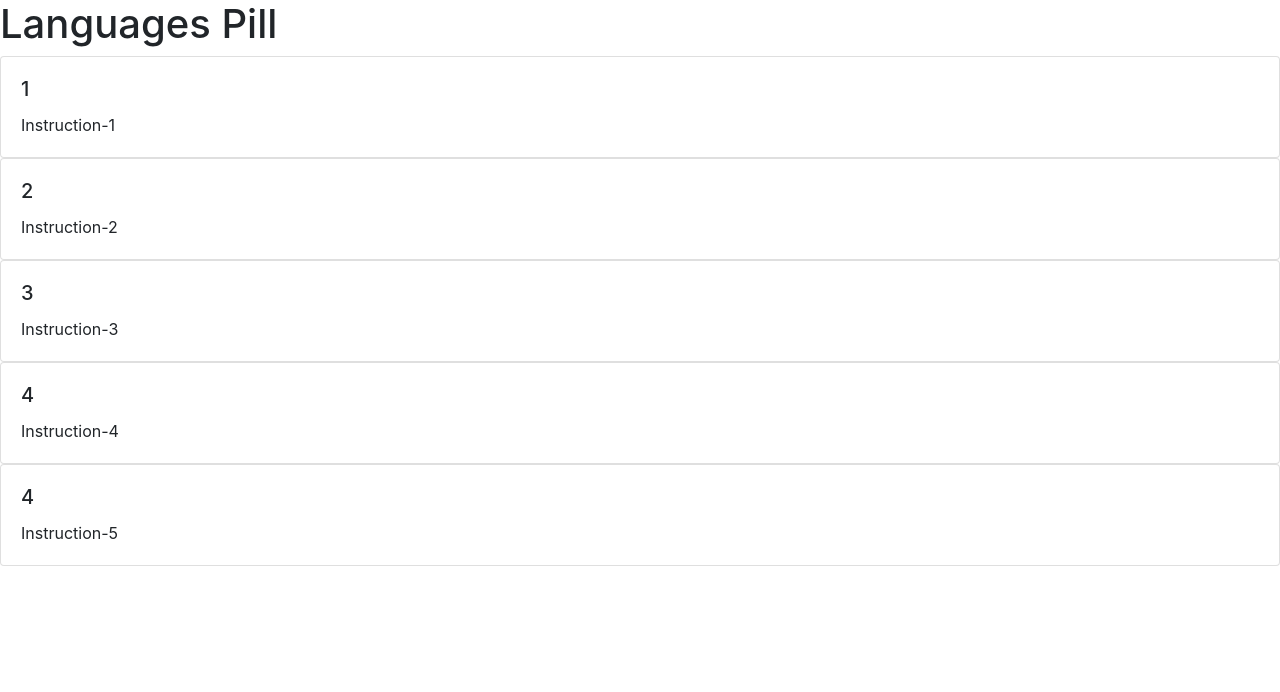
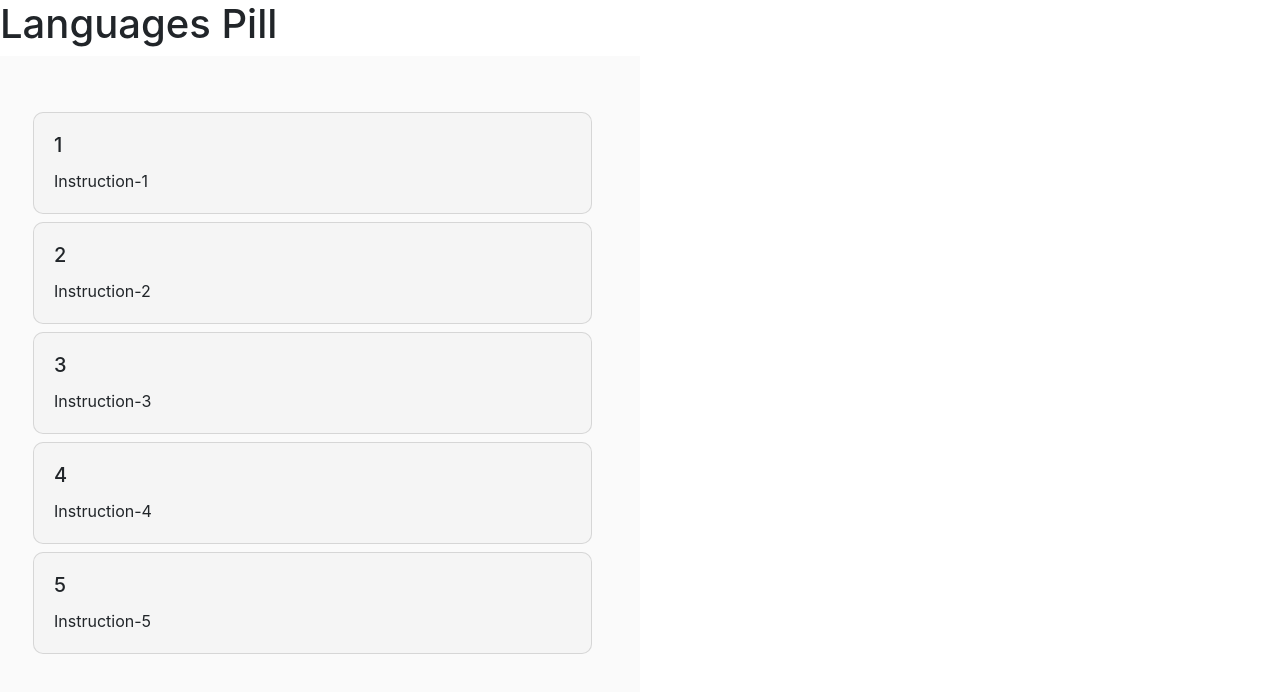
Before and after one commit to KhizerRehan/knowron-frontend-task, a React (Create React App) app: page / in a window 1280 px wide. Shown: the top 692 px of the page. Built offline with nearby package versions, Linux system fonts and the light colour scheme; no server answers.

Commit message:
tasks: - fix styles - add basic vertical DnD of eah instructions

```diff
--- a/src/components/InstructionCard.jsx
+++ b/src/components/InstructionCard.jsx
@@ -1,17 +1,32 @@
 import React from "react";
+import Draggable from "react-draggable"; // The default
 
-export function InstructionCard({step}) {
-
+export function InstructionCard({ step, handlers }) {
+  console.log(step, handlers);
+  debugger;
 
   return (
     <React.Fragment>
-        <div className="card">
-        <div className="card-body">
+      <Draggable
+        axis="y"
+        handle=".handle"
+        defaultPosition={{ x: 0, y: 0 }}
+        position={null}
+        grid={[25, 25]}
+        scale={1}
+        onStart={handlers.handleStart}
+        onDrag={handlers.handleDrag}
+        onStop={handlers.handleStop}>
+        <div
+          className="card handle mt-2 mb-2"
+          style={{ backgroundColor: "whitesmoke", borderRadius: 10 }}>
+          <div className="card-body ">
             <h5 className="card-title">{step.stepId}</h5>
             <p className="card-text">{step.description}</p>
             {/* <img src={step.imagePath} className="card-img-top" alt={step.description} /> */}
           </div>
         </div>
+      </Draggable>
     </React.Fragment>
   );
 }
--- a/src/components/Instructions.jsx
+++ b/src/components/Instructions.jsx
@@ -1,6 +1,6 @@
 import React, { useEffect, useState } from "react";
 import { InstructionCard } from "./InstructionCard";
-import { getInstructionsList } from "../utils";
+// import { getInstructionsList } from "../utils";
 
 export function Instructions(props) {
   const [steps, setSteps] = useState([
@@ -25,7 +25,7 @@ export function Instructions(props) {
       imagePath: "",
     },
     {
-      stepId: 4,
+      stepId: 5,
       description: "Instruction-5",
       imagePath: "",
     },
@@ -48,12 +48,48 @@ export function Instructions(props) {
   //       });
   //   }, []);
 
+  const handleStart = (event) => {
+    console.log("handleStart => ", event);
+  };
+
+  const handleDrag = (event) => {
+    console.log("handleDrag => ", event);
+  };
+
+  const handleStop = (event) => {
+    console.log("handleStop => ", event);
+  };
+
+  const dragAndDropHandlers = () => {
+    return {
+      handleStart: handleStart,
+      handleDrag: handleDrag,
+      handleStop: handleStop,
+    };
+  };
+
   if (steps.length === 0) {
     return <p>Oops! No Instructions found</p>;
   }
 
-  return steps.map((step, index) => {
-    return (
-        <InstructionCard key={index} step={step} />)
-  });
+  return (
+    <div className="row d-flex">
+      <div
+        className="col-6 p-5"
+        style={{
+          backgroundColor: "rgb(208 208 208 / 10%)",
+          borderRadius: "20",
+        }}>
+        {steps.map((step, index) => {
+          return (
+            <InstructionCard
+              key={index}
+              step={step}
+              handlers={dragAndDropHandlers()}
+            />
+          );
+        })}
+      </div>
+    </div>
+  );
 }
```
Lines whose indentation alone changed are shown as unchanged.
